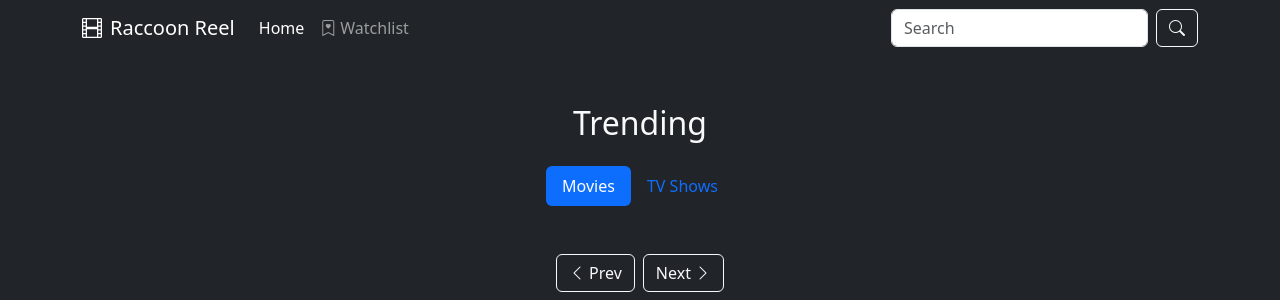
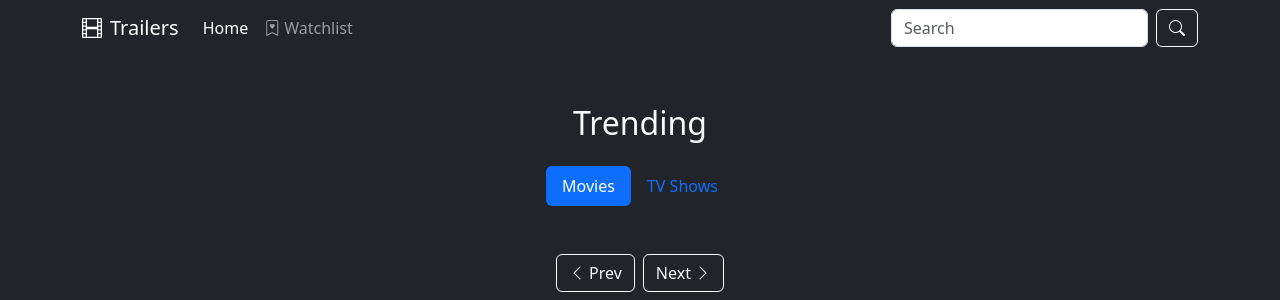
Before and after one commit to EchoCodes265/Trailers, a Flask app: page / in a window 1280 px wide. Shown: the top 300 px of the page. Run offline with Flask 3, Linux system fonts and the light colour scheme.

Commit message:
Update index.html

```diff
--- a/templates/index.html
+++ b/templates/index.html
@@ -3,7 +3,8 @@
   <head>
     <meta charset="UTF-8" />
     <meta name="viewport" content="width=device-width, initial-scale=1.0" />
-    <title>Raccoon Reel Trailers</title>
+    <link rel="icon" type="image/x-icon" href="../static/images/logo.ico">
+    <title>Trailers</title>
     <link
       href="https://cdn.jsdelivr.net/npm/bootstrap@5.3.0/dist/css/bootstrap.min.css"
       rel="stylesheet"
@@ -19,7 +20,7 @@
     <nav class="navbar navbar-expand-lg navbar-dark bg-dark">
       <div class="container">
         <a class="navbar-brand" href="/">
-          <i class="bi bi-film me-2"></i>Raccoon Reel
+          <i class="bi bi-film me-2"></i>Trailers
         </a>
         <button
           class="navbar-toggler"
```
